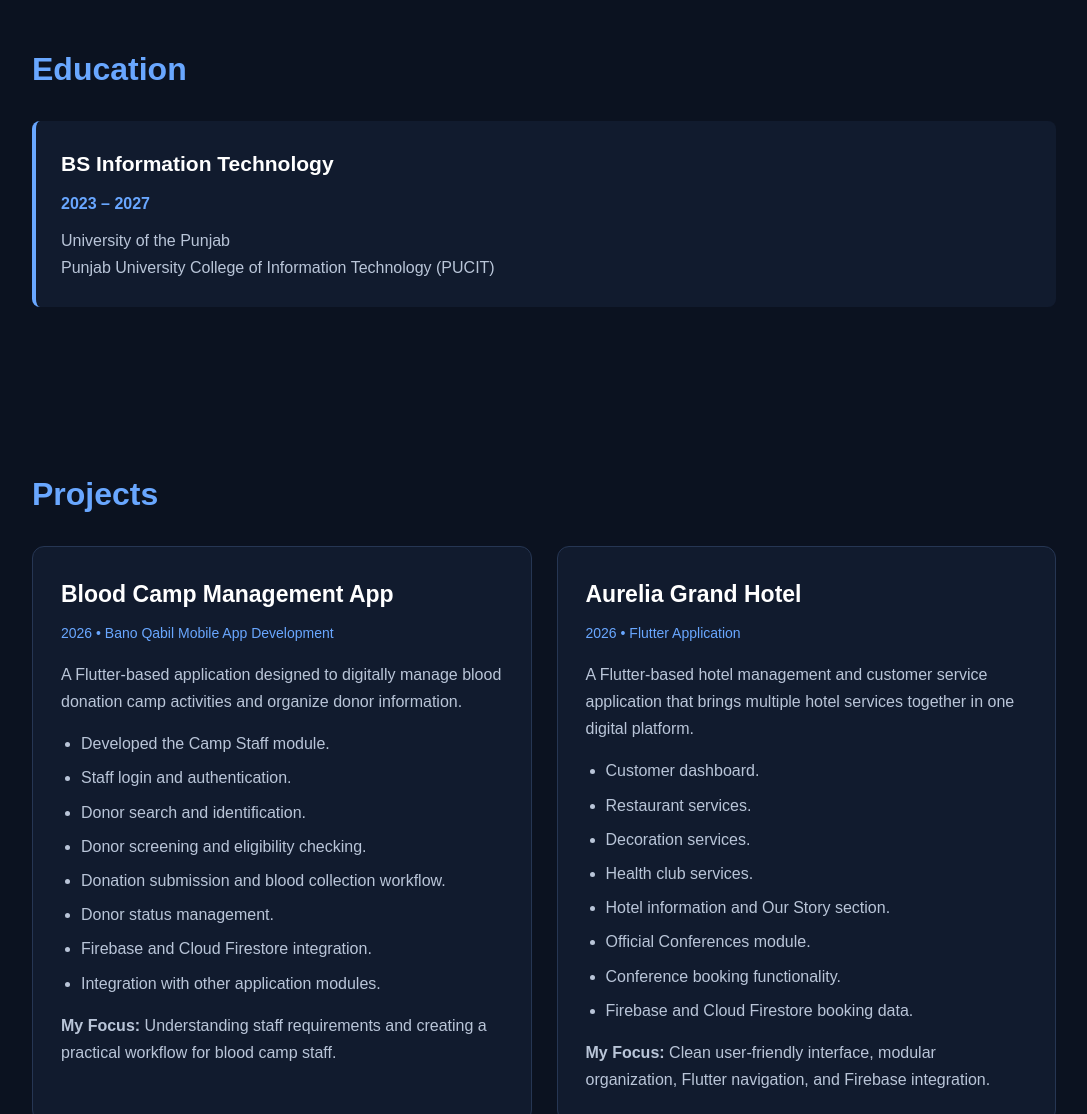
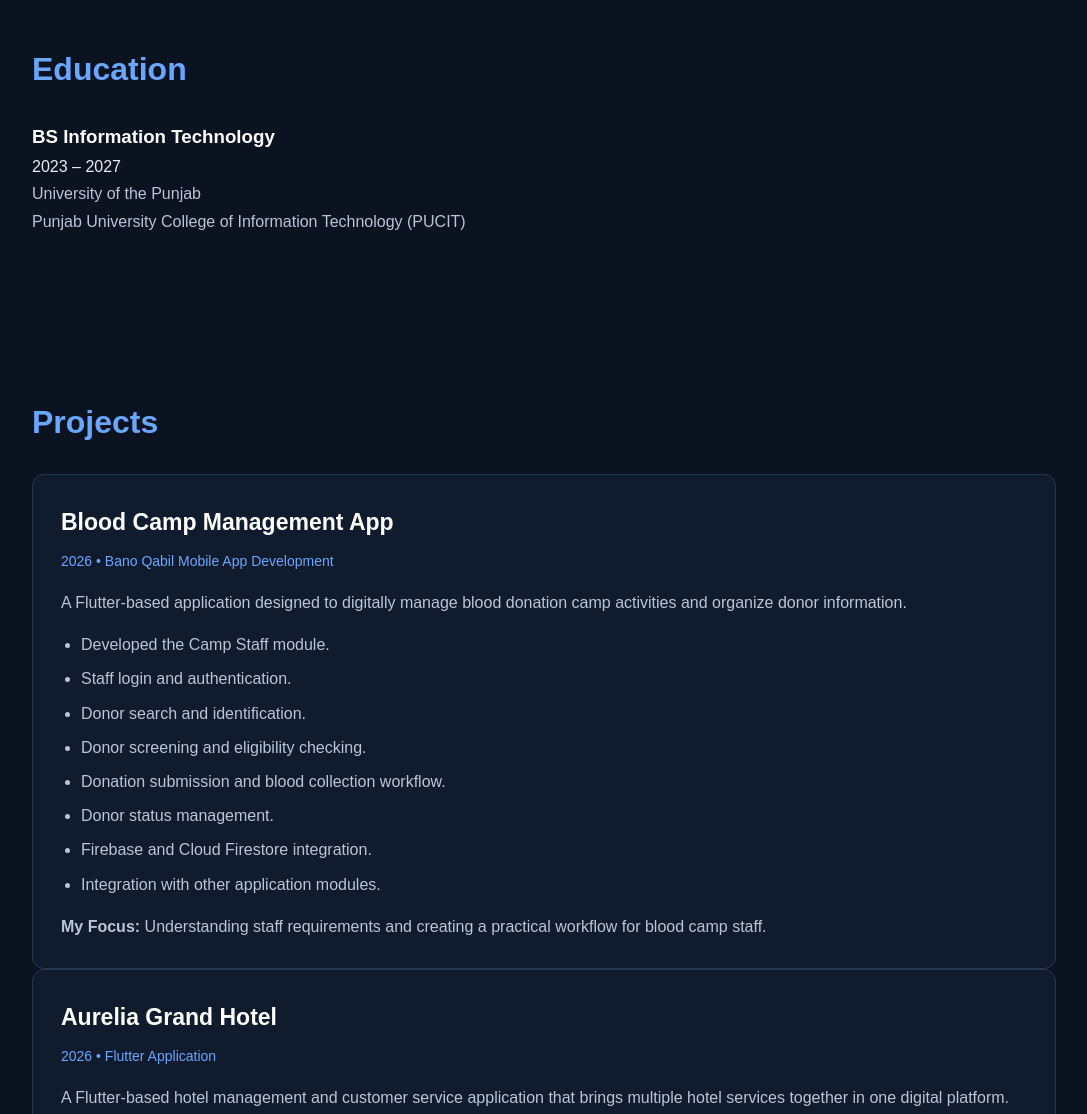
Before and after one commit to MishaQader/Misha-Qader-Portfolio, a plain HTML site: page index.html in a window 1280 px wide. Shown: the part 2000-3114 px from the top of the page, without its empty margins (96-1183 px from the left). Drawn offline with Linux system fonts and the light colour scheme.

Commit message:
Add education section with details in index.html

```diff
--- a/index.html
+++ b/index.html
@@ -177,23 +177,79 @@
         }
 
         /* Education */
-        .education-card {
-            background: #111b2e;
-            border-left: 4px solid #69a7ff;
-            padding: 25px;
-            border-radius: 8px;
-        }
+        <section id="education">
+    <div class="container">
 
-        .education-card h3 {
-            font-size: 21px;
-            margin-bottom: 8px;
-        }
+        <h2>Education</h2>
 
-        .education-card .year {
-            color: #69a7ff;
-            font-weight: bold;
-            margin-bottom: 10px;
-        }
+        <div class="education-card">
+
+            <h3>BS Information Technology</h3>
+
+            <div class="year">
+                2023 – 2027
+            </div>
+
+            <p>
+                University of the Punjab
+            </p>
+
+            <p>
+                Punjab University College of Information Technology (PUCIT)
+            </p>
+
+        </div>
+
+        <br>
+
+        <div class="education-card">
+
+            <h3>Intermediate — ICS</h3>
+
+            <div class="year">
+                2021 – 2023
+            </div>
+
+            <p>
+                Army Public School and Colleges
+            </p>
+
+            <p>
+                Completed Intermediate in ICS with Computer Science.
+            </p>
+
+            <p>
+                <strong>Grade:</strong> A*
+            </p>
+
+        </div>
+
+        <br>
+
+        <div class="education-card">
+
+            <h3>School Education</h3>
+
+            <div class="year">
+                Completed in 2021
+            </div>
+
+            <p>
+                SKANS International Schools
+            </p>
+
+            <p>
+                Major Subjects: Computer Science, Mathematics, Physics
+            </p>
+
+            <p>
+                <strong>Grade:</strong> A*
+            </p>
+
+        </div>
+
+    </div>
+</section>
 
         /* Projects */
         .projects-grid {
```
